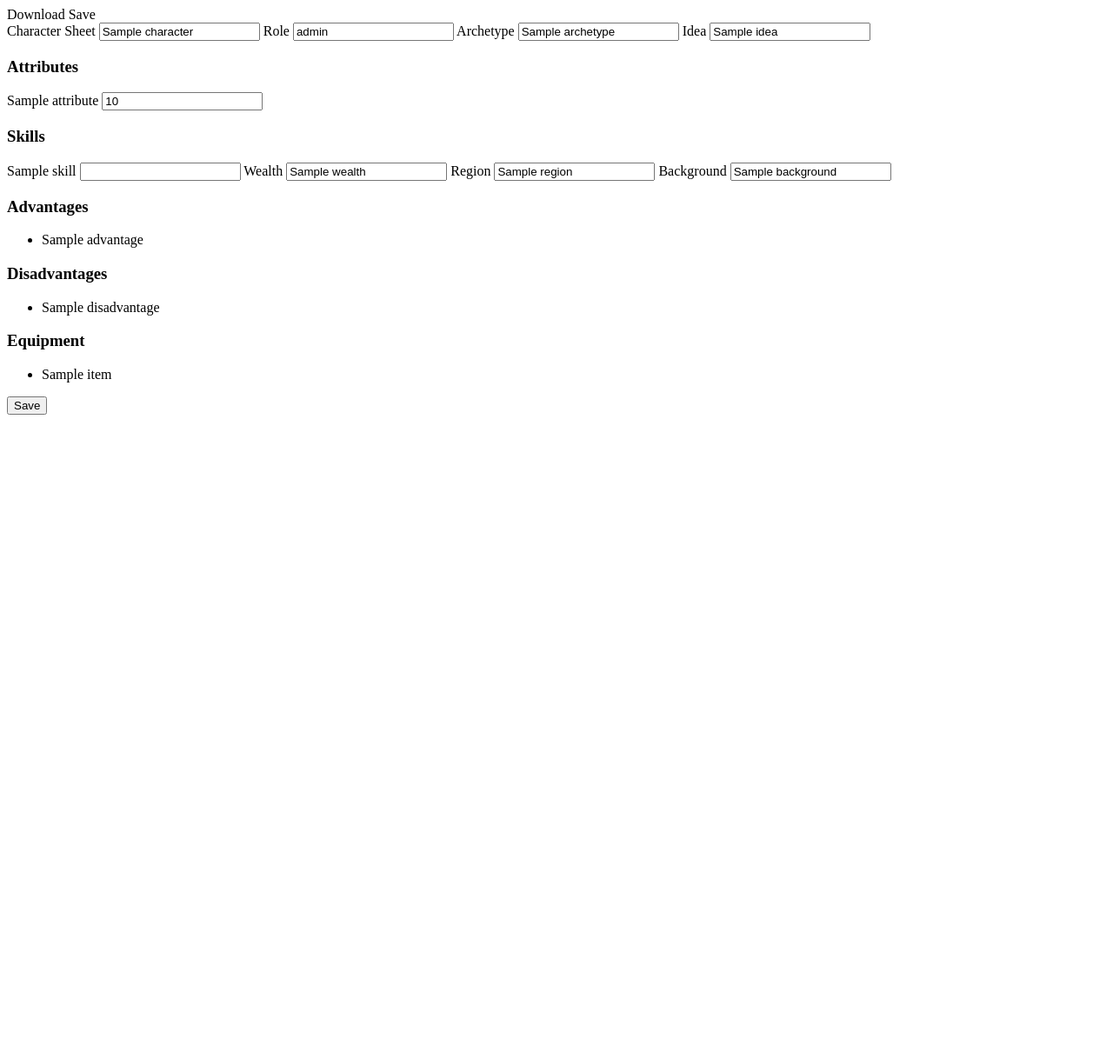
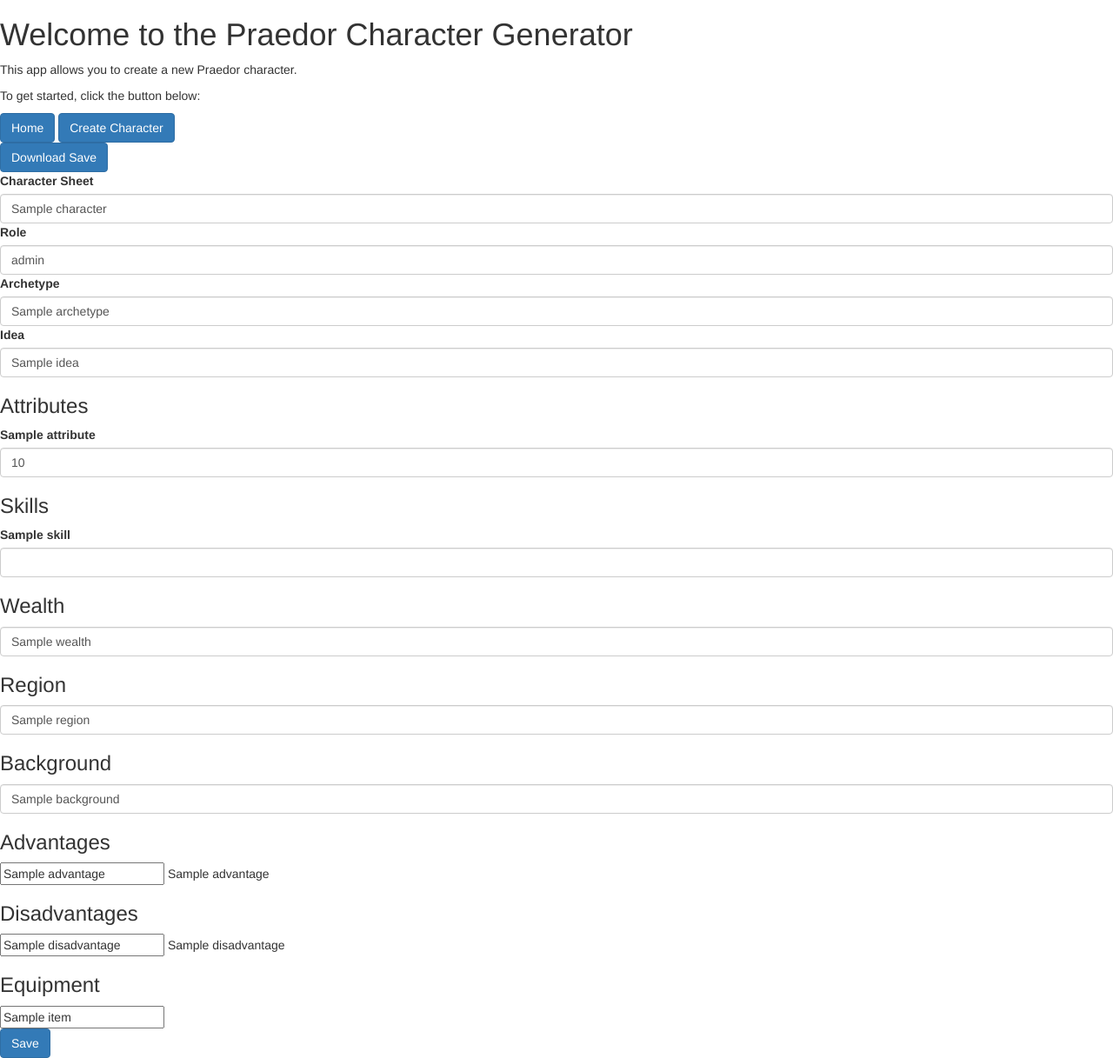
Before and after one commit to fmavarani/praedor_flask, a Flask app: template web/templates/character_sheet.html in a window 1280 px wide. Shown: the whole page at 87% size. Before the commit the page ends 477 px from the top, so only its background shows below. Run offline with Flask 3, Linux system fonts and the light colour scheme; the template is opened without the code that fills it: most values are stand-ins (such as "Sample title", 1, 10 or a date in 2020); some libraries are stand-ins or nearby versions.

Commit message:
updated templates Added link to bootstrap

```diff
--- a/web/templates/base.html
+++ b/web/templates/base.html
@@ -3,13 +3,15 @@
 <head>
     <title>{% block title %}{% endblock %}</title>
 </head>
+<link rel="stylesheet" href="https://maxcdn.bootstrapcdn.com/bootstrap/3.3.1/css/bootstrap.min.css"/>
+<script src="http://rubaxa.github.io/Sortable/Sortable.js"></script>
 <body>
-    <nav>
-        <ul>
-            <li><a href="/">Home</a></li>
-            <li><a href="/create_character">Create Character</a></li>
-        </ul>
-    </nav>
+    <h1>Welcome to the Praedor Character Generator</h1>
+    <p>This app allows you to create a new Praedor character.</p>
+    <p>To get started, click the button below:</p>
+
+    <a href="/" class="btn btn-primary">Home</a>
+    <a href="/new_character" class="btn btn-primary">Create Character</a>
     <main>
         {% block content %}{% endblock %}
     </main>
--- a/web/templates/character_sheet.html
+++ b/web/templates/character_sheet.html
@@ -1,11 +1,6 @@
-<!DOCTYPE html>
-<html lang="en">
-<head>
-    <meta charset="UTF-8">
-    <title>Character Sheet</title>
-</head>
+{% extends 'base.html' %}
 
-<body>
+{% block content %}
     <script>
         function exportJson(el) {
             var obj = {{thejson | safe}};
@@ -14,57 +9,54 @@
             el.setAttribute("download", "{{ character.name }}.sav");
          }
     </script>
-    <a id="exportJSON" onclick="exportJson(this);" class="btn">Download Save</a>
+    <a id="exportJSON" onclick="exportJson(this);" class="btn btn-primary">Download Save</a>
+    <br>
     <form method="POST">
     <label>Character Sheet</label>
-    <input name="{{ name }}" value="{{ character.name }}">
+    <input name="{{ name }}" value="{{ character.name }}" class="form-control">
     <label>Role</label>
-    <input name="{{ role }}" value="{{ character.role }}">
+    <input name="{{ role }}" value="{{ character.role }}" class="form-control">
     <label>Archetype</label>
-    <input name="{{ archetype }}" value="{{ character.archetype }}">
+    <input name="{{ archetype }}" value="{{ character.archetype }}" class="form-control">
     <label>Idea</label>
-    <input name="{{ idea }}" value="{{ character.idea }}">
+    <input name="{{ idea }}" value="{{ character.idea }}" class="form-control">
 
     <h3>Attributes</h3>
         {% for attribute, value in character.attributes.items() %}
             <label>{{ attribute }}</label>
-            <input type="number" name="{{ attribute }}" value="{{ value + character.battributes[attribute] }}">
+            <input type="number" name="{{ attribute }}" value="{{ value + character.battributes[attribute] }}" class="form-control">
         {% endfor %}
 
     <h3>Skills</h3>
         {% for skill, value in character.skills.items() %}
             <label>{{ skill }}</label>
-            <input type="number" name="{{ skill }}" value="{{ value }}">
+            <input type="number" name="{{ skill }}" value="{{ value }}" class="form-control">
         {% endfor %}
 
-    <label>Wealth</label>
-    <input  name="{{ wealth }}" value="{{ character.wealth }}">
-    <label>Region</label>
-    <input name="{{ region }}" value="{{ character.region }}">
-    <label>Background</label>
-    <input name="{{ background }}" value="{{ character.background }}">
+    <h3>Wealth</h3>
+    <input  name="{{ wealth }}" value="{{ character.wealth }}" class="form-control">
+    <h3>Region</h3>
+    <input name="{{ region }}" value="{{ character.region }}" class="form-control">
+    <h3>Background</h3>
+    <input name="{{ background }}" value="{{ character.background }}" class="form-control">
 
     <h3>Advantages</h3>
-    <ul>
         {% for advantage in character.advantages %}
-            <li>{{ advantage }}</li>
+            <input  name="advantage[]" value="{{ advantage }}"/> {{ advantage }}
         {% endfor %}
-    </ul>
+
 
     <h3>Disadvantages</h3>
-    <ul>
         {% for disadvantage in character.disadvantages %}
-            <li>{{ disadvantage }}</li>
+            <input name="disadvantage[]" value="{{ disadvantage }}"/> {{ disadvantage }}
         {% endfor %}
-    </ul>
+
 
     <h3>Equipment</h3>
-    <ul>
         {% for item in character.equipment %}
-            <li>{{ item }}</li>
+            <input name="items[]" value="{{ item }}"/>
         {% endfor %}
-    </ul>
-    <input type="submit" value="Save">
+        <br>
+    <input type="submit" value="Save" class="btn btn-primary">
 
-</body>
-</html>
+{% endblock %}
--- a/web/templates/new_character.html
+++ b/web/templates/new_character.html
@@ -1,3 +1,4 @@
+{% extends 'base.html' %}
 
 {% block content %}
   <h1>Create a new Praedor character</h1>
@@ -38,6 +39,6 @@
       <label for="idea">Idea:</label>
       <textarea name="idea" class="form-control" required></textarea>
     </div>
-    <button type="submit" class="btn btn-primary">Create character</button>
+    <input type="submit" class="btn btn-primary"></button>
   </form>
 {% endblock %}
```
Also changed, not shown: web/templates/index.html (+5 -13 lines).
